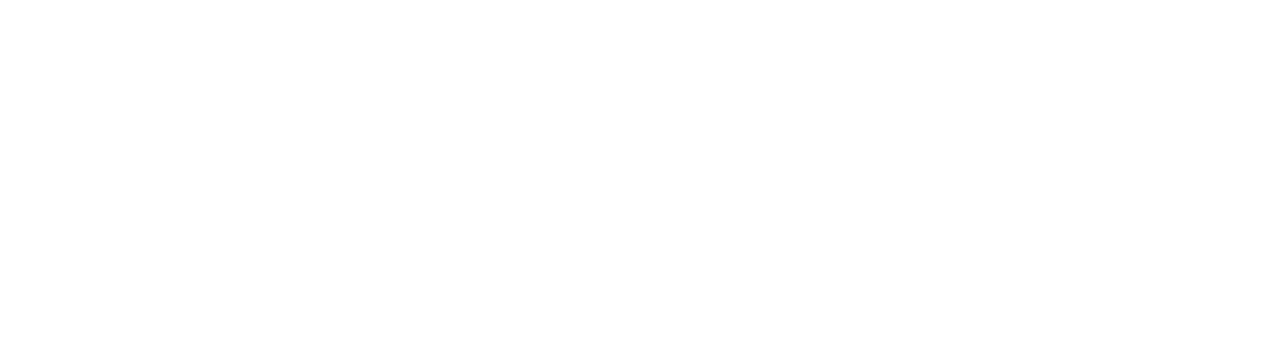
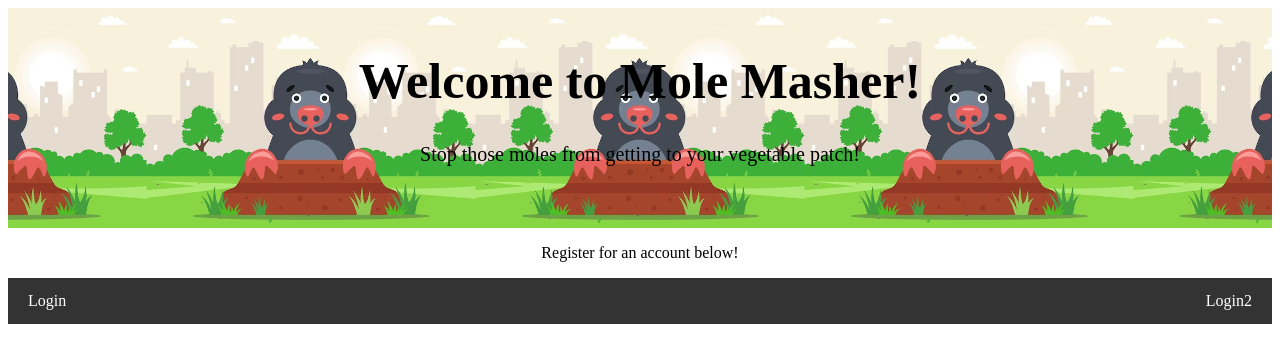
Before and after one commit to Blujuse/Web-Page-and-Game, a plain HTML site: page index.html in a window 1280 px wide. Drawn offline with Linux system fonts and the light colour scheme.

Commit message:
Testing Banner Images
* Game Idea: Farmer has to stop moles from getting into his vegetable patch by hitting the them with shovel,

```diff
--- a/index.html
+++ b/index.html
@@ -1,9 +1,48 @@
 <!DOCTYPE html>
 <html>
     <head>
+        <!-- Title will change the name of the page in the browsers tab -->
         <title>
             Homepage
         </title>
+
+        <!-- Sets the unicode for the page, it is a list where all characters have a unique decimal number -->
+        <meta charset="UTF-8">
+
+        <!-- name="viewport" makes the website look good on various device resolutions -->
         <meta name="viewport" content="width=device-width, initial-scale=1.0">
+
+        <!-- This links the style.css file to the html page -->
+        <link rel="stylesheet" type="text/css" href="resources/css/style.css">
     </head>
+
+    <!-- The body section contains elements that will be visible on the page -->
+    <body>
+        <!-- div has no special meaning it groups elements together, in this case the header properties from style.css -->
+        <div class="header">
+            <!-- Sections begining with h indicate headers, e.g. h1, h2, h3 -->
+            <h1>
+                Welcome to Mole Masher!
+            </h1>
+
+            <!-- p defines a paragraph on the page -->
+            <p>
+                Stop those moles from getting to your vegetable patch!
+            </p>
+        </div>
+
+        <div class="seperator">
+            <p>
+                Register for an account below!
+            </p>
+        </div>
+
+        <div class="navbar">
+            <!-- a represents a hyperlink element, the href specifies the linked page -->
+            <a href="login.html">Login</a>
+
+            <!-- the class part in this is derived from the navbar class this is in, "right" moves it to the right -->
+            <a href="login.html" class="right">Login2</a>
+        </div>
+    </body>
 </html>
--- /dev/null
+++ b/resources/css/style.css
@@ -0,0 +1,62 @@
+/* The . at the begining selects elements with the header class */
+.header
+{
+    /* Padding will work from each side in the case as no sides are stated, to effect certain sides either use padding-left...etc */
+    /* To shorthand it the order is, top, right, bottom, left */
+    padding: 10px;
+    text-align: center;
+    background-image: url("../images/MoleBanner.png");
+    background-color: #333;
+    height: 200px;
+    background-position: center;
+    background-size: contain;
+    position: relative;
+}
+
+/* This is also a part of the header class but what is in here will only effect h1 parts in header */
+.header h1
+{
+    font-size: 50px;
+}
+
+.header p
+{
+    font-size: 20px;
+}
+
+.seperator
+{
+    text-align: center;
+}
+
+/* Again, a class is created, this time called navbar */
+.navbar
+{
+    /* Overflow controls content, such as text, when it leaves an elements box */
+    overflow: hidden;
+    background-color: #333;
+}
+
+/* This creates a class which will only effect the a parts in html */
+.navbar a
+{
+    float: left;
+    display: block;
+    color: white;
+    text-align: center;
+    padding: 14px 20px;
+    text-decoration: none;
+}
+
+/* This part of navbar will only be used if the class right is also used */
+.navbar a.right
+{
+    float: right;
+}
+
+/* This part of navbar will tell html what to do when a mouse is hovering over an "a" element*/
+.navbar a:hover
+{
+    background-color: #ddd;
+    color: black;
+}
```
Also changed, not shown: login.html (added), resources/images/MoleBanner.png (added).
